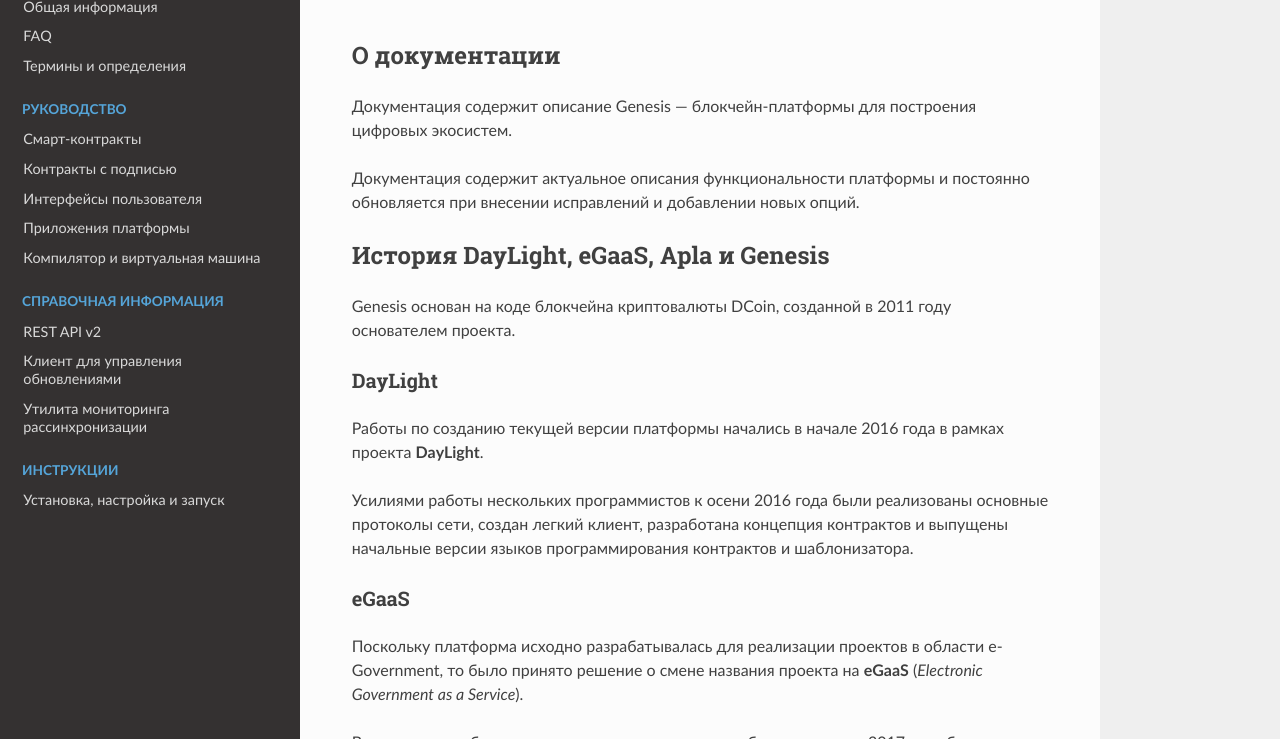
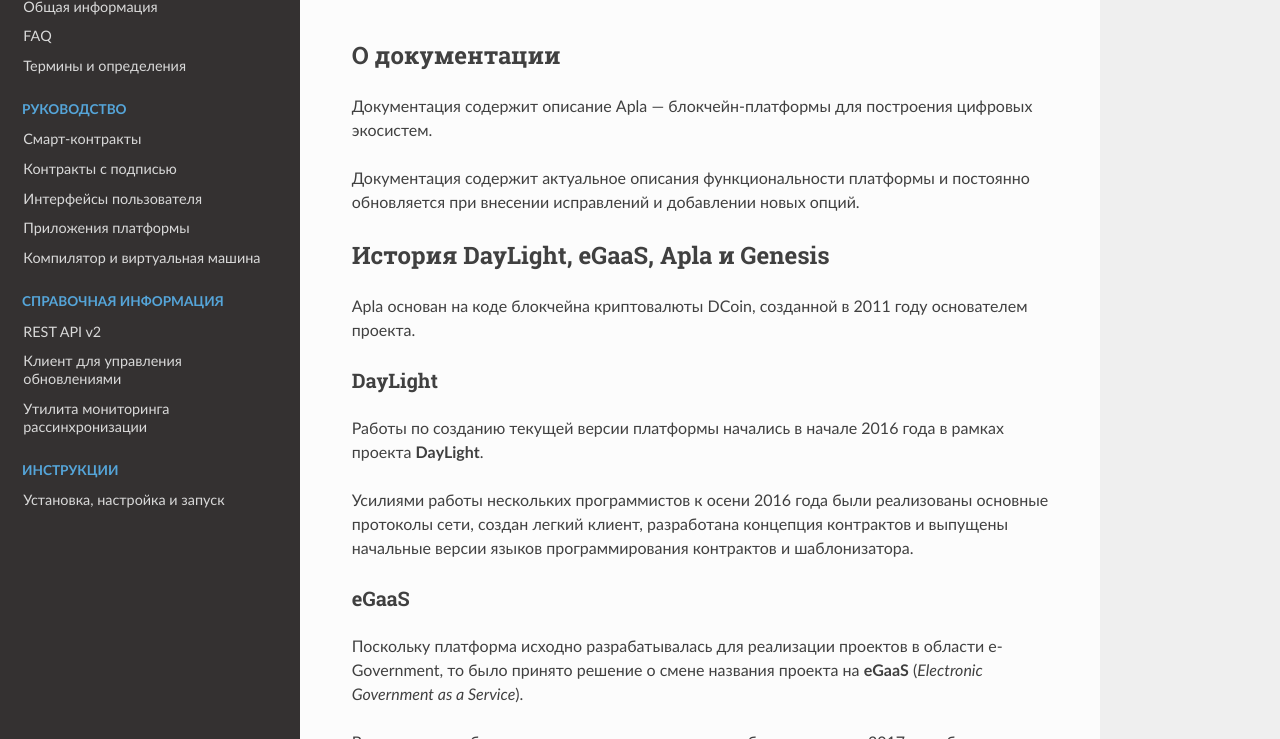
Before and after one commit to AplaProject/apla-docs-ru, a Sphinx documentation site: the page built from source/index.rst, in a window 1280 px wide and 900 px high, scrolled down 379 px, cut to the strip 161-900 px from the top of the window. Built offline with Sphinx 7.4.7 and the Read the Docs theme 2.0.0, drawn with Linux system fonts in a browser that asks for light colours; some of the changed text lies outside the part shown.

Commit message:
Change project parameters to Apla

```diff
--- a/source/conf.py
+++ b/source/conf.py
@@ -19,7 +19,7 @@
 
 # -- Project information -----------------------------------------------------
 
-project = u'Документация Genesis Blockchain Platform'
+project = u'Документация Apla Blockchain Platform'
 copyright = '2018, Apla'
 author = 'Apla'
 
@@ -106,7 +106,7 @@
 # -- Options for HTMLHelp output ---------------------------------------------
 
 # Output file base name for HTML help builder.
-htmlhelp_basename = 'GenesisRuDoc'
+htmlhelp_basename = 'AplaRuDoc'
 
 
 # -- Options for LaTeX output ------------------------------------------------
@@ -133,7 +133,7 @@
 # (source start file, target name, title,
 #  author, documentclass [howto, manual, or own class]).
 latex_documents = [
-    (master_doc, 'GenesisBlockchainPlatformGuide.tex', 'Genesis Blockchain Platform Guide',
+    (master_doc, 'AplaBlockchainPlatformGuide.tex', 'Apla Blockchain Platform Guide',
      'Apla', 'manual'),
 ]
 
@@ -143,7 +143,7 @@
 # One entry per manual page. List of tuples
 # (source start file, name, description, authors, manual section).
 man_pages = [
-    (master_doc, 'genesisblockchainplatformguide', 'Genesis Blockchain Platform Guide',
+    (master_doc, 'aplablockchainplatformguide', 'Apla Blockchain Platform Guide',
      [author], 1)
 ]
 
@@ -154,8 +154,8 @@
 # (source start file, target name, title, author,
 #  dir menu entry, description, category)
 texinfo_documents = [
-    (master_doc, 'GenesisBlockchainPlatformGuide', 'Genesis Blockchain Platform Guide',
-     author, 'GenesisBlockchainPlatformGuide', 'Public blockchain platform for building digital ecosystems.',
+    (master_doc, 'AplaBlockchainPlatformGuide', 'Apla Blockchain Platform Guide',
+     author, 'AplaBlockchainPlatformGuide', 'Public blockchain platform for building digital ecosystems.',
      'Miscellaneous'),
 ]
 
@@ -171,7 +171,8 @@
 
 # -- Prolog substitutions (available on all pages)
 
-platform = 'Genesis'
+#platform = 'Genesis'
+platform = 'Apla'
 
 rst_prolog = """
 .. |platform| replace:: {0}
@@ -182,7 +183,9 @@
 
 # -- Ifconfig conditionals
 
-if_project = 'genesis'
+# .. ifconfig:: if_project in ('apla', 'genesis')
+#if_project = 'genesis'
+if_project = 'apla'
 
 def setup(app):
 
```
